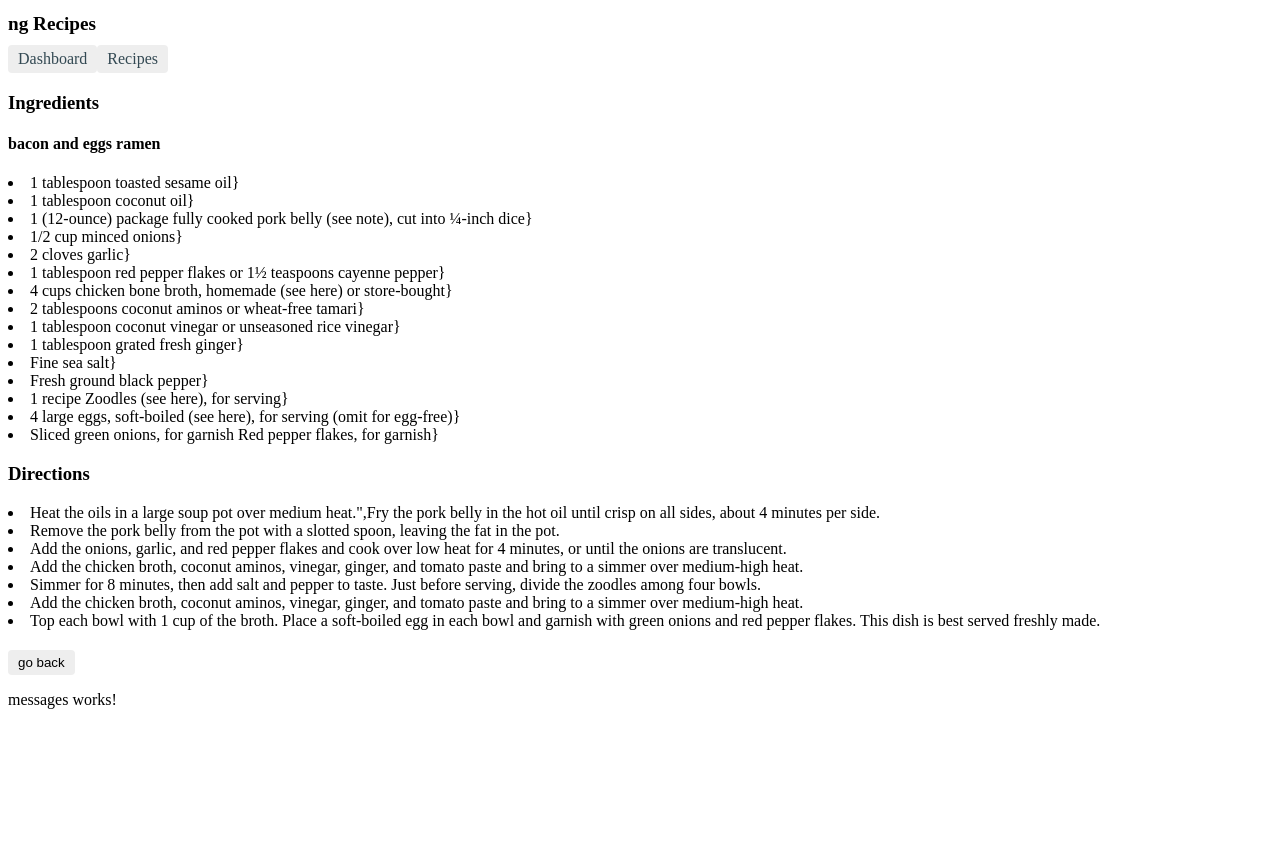
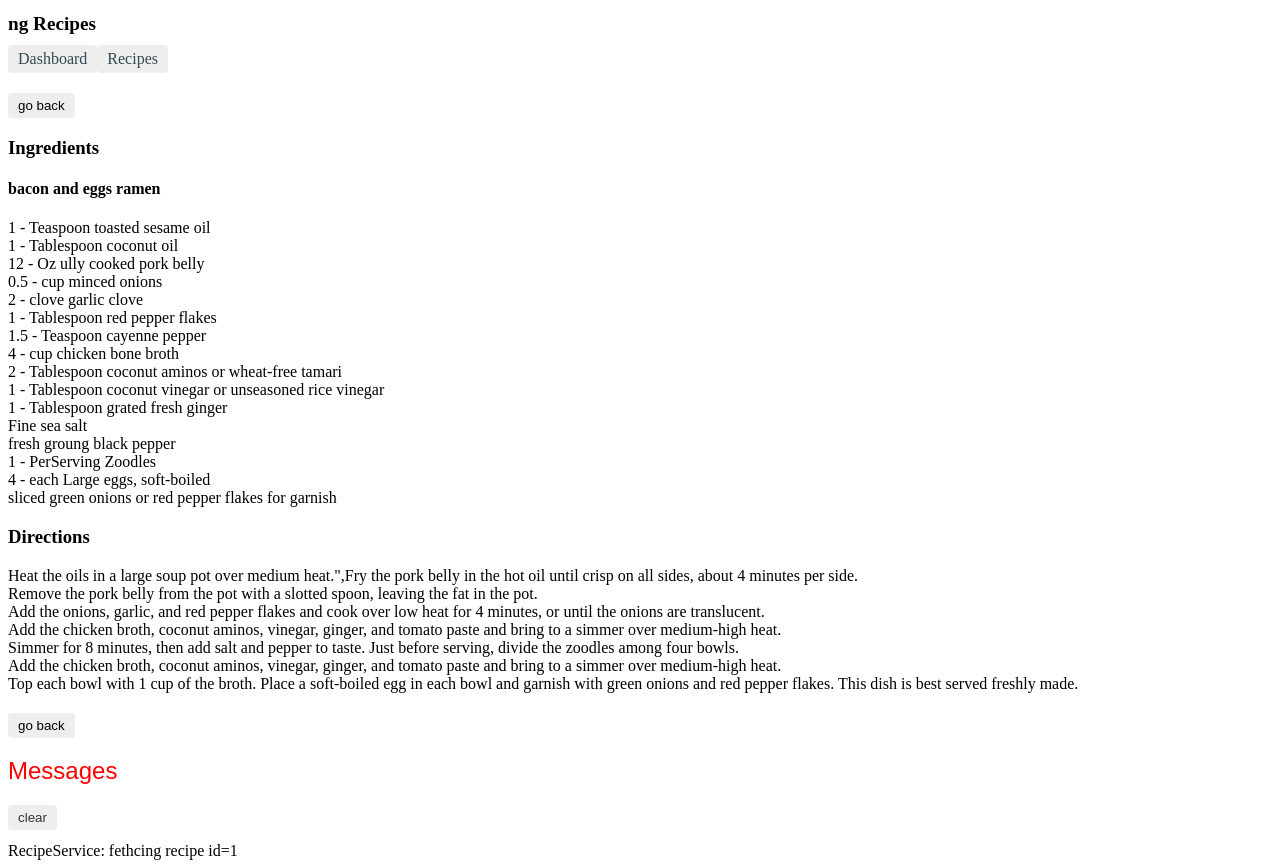
Before and after one commit to bforrest/ngRecipes, an Angular app: page /detail/1 in a window 1280 px wide. Before the commit the page ends 800 px from the top, so only its background shows below. Built offline with nearby package versions, Linux system fonts and the light colour scheme.

Commit message:
more recipe progress.

```diff
--- /dev/null
+++ b/src/app/ingredient.ts
@@ -0,0 +1,17 @@
+export interface Ingredient{
+  name: string;
+  quantity?: number;
+  unit?: Unit;
+}
+
+export enum Unit {
+  Cup ="cup",
+  Each= "each",
+  Clove = "clove",
+  Oz ="Oz",
+  Pound = "Pound",
+  Teaspoon = "Teaspoon",
+  Tablespoon = "Tablespoon",
+  ToTaste = "ToTaste",
+  PerServing = "PerServing"
+}
--- a/src/app/messages/messages.component.css
+++ b/src/app/messages/messages.component.css
@@ -0,0 +1,42 @@
+/* MessagesComponent's private CSS styles */
+h2 {
+  color: red;
+  font-family: Arial, Helvetica, sans-serif;
+  font-weight: lighter;
+}
+body {
+  margin: 2em;
+}
+body, input[text], button {
+  color: crimson;
+  font-family: Cambria, Georgia;
+}
+
+button.clear {
+  font-family: Arial;
+  background-color: #eee;
+  border: none;
+  padding: 5px 10px;
+  border-radius: 4px;
+  cursor: pointer;
+  cursor: hand;
+}
+button:hover {
+  background-color: #cfd8dc;
+}
+button:disabled {
+  background-color: #eee;
+  color: #aaa;
+  cursor: auto;
+}
+button.clear {
+  color: #333;
+  margin-bottom: 12px;
+}
+
+
+/*
+Copyright Google LLC. All Rights Reserved.
+Use of this source code is governed by an MIT-style license that
+can be found in the LICENSE file at http://angular.io/license
+*/
--- a/src/app/messages/messages.component.html
+++ b/src/app/messages/messages.component.html
@@ -1 +1,8 @@
-<p>messages works!</p>
+<div *ngIf="messageService.messages.length">
+
+  <h2>Messages</h2>
+  <button class="clear"
+          (click)="messageService.clear()">clear</button>
+  <div *ngFor='let message of messageService.messages'> {{message}} </div>
+
+</div>
--- a/src/app/mock-recipes.ts
+++ b/src/app/mock-recipes.ts
@@ -1,4 +1,5 @@
-import { Recipe } from './recipe';
+import {Recipe} from './recipe';
+import {Unit} from "./ingredient";
 
 export const RECIPES: Recipe[] =[
   {
@@ -10,21 +11,83 @@ export const RECIPES: Recipe[] =[
     description:
       'Soup, such as ramen, is eaten for breakfast in many cultures. It’s a great way to break your fast. This tasty version will keep you nice and warm all day long!',
     recipeIngredient: [
-      '1 tablespoon toasted sesame oil',
-      '1 tablespoon coconut oil',
-      '1 (12-ounce) package fully cooked pork belly (see note), cut into ¼-inch dice',
-      '1/2 cup minced onions',
-      '2 cloves garlic',
-      '1 tablespoon red pepper flakes or 1½ teaspoons cayenne pepper',
-      '4 cups chicken bone broth, homemade (see here) or store-bought',
-      '2 tablespoons coconut aminos or wheat-free tamari',
-      '1 tablespoon coconut vinegar or unseasoned rice vinegar',
-      '1 tablespoon grated fresh ginger',
-      'Fine sea salt',
-      'Fresh ground black pepper',
-      '1 recipe Zoodles (see here), for serving',
-      '4 large eggs, soft-boiled (see here), for serving (omit for egg-free)',
-      'Sliced green onions, for garnish Red pepper flakes, for garnish',
+      {
+        name: "toasted sesame oil",
+        quantity: 1,
+        unit: Unit.Teaspoon,
+      },
+      {
+        name: "coconut oil",
+        quantity: 1,
+        unit: Unit.Tablespoon
+      },
+      {
+        name: "ully cooked pork belly",
+        quantity: 12,
+        unit: Unit.Oz
+      },
+      {
+        name: "minced onions",
+        quantity: 0.5,
+        unit: Unit.Cup
+      },
+      {
+        name: "garlic clove",
+        quantity: 2,
+        unit: Unit.Clove
+      },
+      {
+        name: "red pepper flakes",
+        quantity: 1,
+        unit: Unit.Tablespoon
+      },
+      {
+        name: "cayenne pepper",
+        quantity: 1.5,
+        unit: Unit.Teaspoon
+      },
+      {
+        name: "chicken bone broth",
+        quantity: 4,
+        unit: Unit.Cup
+
+      },
+      {
+        name: "coconut aminos or wheat-free tamari",
+        quantity: 2,
+        unit: Unit.Tablespoon
+      },
+      {
+        name: "coconut vinegar or unseasoned rice vinegar",
+        quantity: 1,
+        unit: Unit.Tablespoon
+      },
+      {
+        name: "grated fresh ginger",
+        quantity: 1,
+        unit: Unit.Tablespoon
+      },
+      {
+        name: "Fine sea salt",
+        unit: Unit.ToTaste
+      },
+      {
+        name: "fresh groung black pepper",
+        unit: Unit.ToTaste
+      },
+      {
+        name: "Zoodles",
+        quantity: 1,
+        unit: Unit.PerServing
+      },
+      {
+        name: "Large eggs, soft-boiled",
+        quantity: 4,
+        unit: Unit.Each
+      },
+      {
+        name: "sliced green onions or red pepper flakes for garnish"
+      }
     ],
     recipeInstructions:[
       'Heat the oils in a large soup pot over medium heat.",' +
@@ -35,7 +98,14 @@ export const RECIPES: Recipe[] =[
       "Simmer for 8 minutes, then add salt and pepper to taste. Just before serving, divide the zoodles among four bowls.",
       "Add the chicken broth, coconut aminos, vinegar, ginger, and tomato paste and bring to a simmer over medium-high heat.",
       "Top each bowl with 1 cup of the broth. Place a soft-boiled egg in each bowl and garnish with green onions and red pepper flakes. This dish is best served freshly made."
-      ]
+      ],
+    nutrition: {
+      calories: 495,
+      fatContent: 40,
+      protein: 24,
+      carbs: 10,
+      fiber: 4,
+    }
   },
   {
     id: 2,
@@ -46,16 +116,54 @@ export const RECIPES: Recipe[] =[
     description:
       'Soup, such as ramen, is eaten for breakfast in many cultures. It’s a great way to break your fast. This tasty version will keep you nice and warm all day long!',
     recipeIngredient: [
-      '1 tablespoon Paleo fat, for frying',
-      '1 pound 80% lean ground beef',
-      '2 1/2 teaspoons fine sea salt',
-      '1 1/2 teaspoons fresh ground black pepper',
-      '2 cups spinach or other greens of choice',
-      '4 large eggs',
-      '4 Keto English Muffins',
-      '1 tomato, cut into ¼-inch-thick slices',
-      '1/2 cup Easy Basil Hollandaise (see here)',
-      'Fresh basil leaves, for garnish'
+      {
+        name: "Paleo fat, for frying",
+        quantity: 1,
+        unit: Unit.Tablespoon
+      },
+      {
+        name: "80% lean ground beef",
+        quantity: 1,
+        unit: Unit.Pound
+      },
+      {
+        name: "fine sea salt",
+        quantity: 2.5,
+        unit: Unit.Teaspoon
+      },
+      {
+        name: "fresh ground black pepper",
+        quantity: 1.5,
+        unit: Unit.Teaspoon
+      },
+      {
+        name: "spinach of other greens of choice",
+        quantity: 2,
+        unit: Unit.Cup
+      },
+      {
+        name: "large eggs",
+        quantity: 4,
+        unit: Unit.Each
+      },
+      {
+        name: "Keto English Muffins",
+        quantity: 4,
+        unit: Unit.Each
+      },
+      {
+        name: "tomato, 1/2 inch slices",
+        quantity: 1,
+        unit: Unit.Each
+      },
+      {
+        name: "Easy Basil Hollandaise",
+        quantity: 0.5,
+        unit: Unit.Cup
+      },
+      {
+        name: "Fresh basil leaves, for garnish"
+      }
       ],
     recipeInstructions: [
       '1. Heat the Paleo fat in a cast-iron skillet over medium-high heat.',
@@ -63,6 +171,13 @@ export const RECIPES: Recipe[] =[
       '3. Remove the burgers from the pan, leaving the fat in the pan. Add the spinach, season with salt and pepper, and sauté over medium heat until the leaves are softened, about 2 minutes.',
       '4. Poach the eggs (see here).',
       '5. Serve each burger on an English muffin, fried in the leftover fat if desired. Top with a slice of tomato, one-quarter of the wilted spinach, a poached egg, and some basil hollandaise. Garnish with fresh basil. These burgers are best served fresh.'
-    ]
-}
+    ],
+    nutrition:{
+      calories: 640,
+      fatContent: 52,
+      protein: 37,
+      carbs: 5,
+      fiber: 3,
+    }
+  }
 ];
--- a/src/app/recipe-detail/recipe-detail.component.css
+++ b/src/app/recipe-detail/recipe-detail.component.css
@@ -28,3 +28,7 @@ button:disabled {
   color: #ccc;
   cursor: auto;
 }
+
+li {
+  list-style-type: none;
+}
--- a/src/app/recipe-detail/recipe-detail.component.html
+++ b/src/app/recipe-detail/recipe-detail.component.html
@@ -1,8 +1,13 @@
+<button (click)="goBack()">go back</button>
 <div *ngIf="recipe">
   <h3>Ingredients</h3>
   <h4>{{recipe.name}}</h4>
   <li *ngFor="let item of recipe.recipeIngredient let i = index">
-    {{item}}}
+    <span *ngIf="item?.quantity">
+      {{item.quantity}} - {{item.unit}}
+      </span>
+    {{item.name}}
+
   </li>
   <h3>Directions</h3>
   <li *ngFor="let item of recipe.recipeInstructions let i = index">
--- a/src/app/recipe-detail/recipe-detail.component.ts
+++ b/src/app/recipe-detail/recipe-detail.component.ts
@@ -9,6 +9,7 @@ import {RecipeService} from "../recipe.service";
   templateUrl: './recipe-detail.component.html',
   styleUrls: ['./recipe-detail.component.css']
 })
+
 export class RecipeDetailComponent implements OnInit {
 
   // decorator to make the property available for binding.
```
Also changed, not shown: src/app/nutrition.ts (+6 -6 lines), src/app/recipe.ts (+5 -2 lines).
